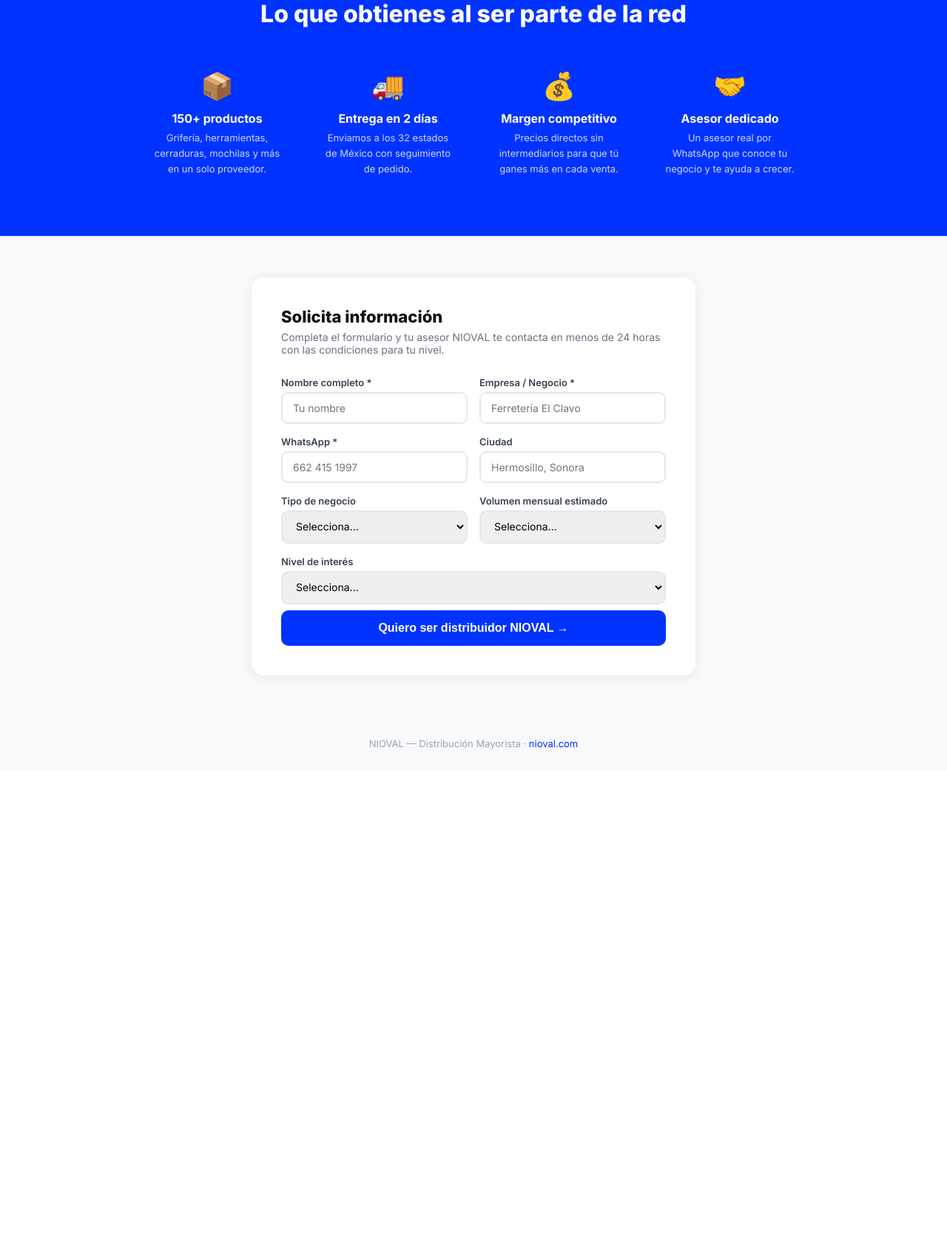
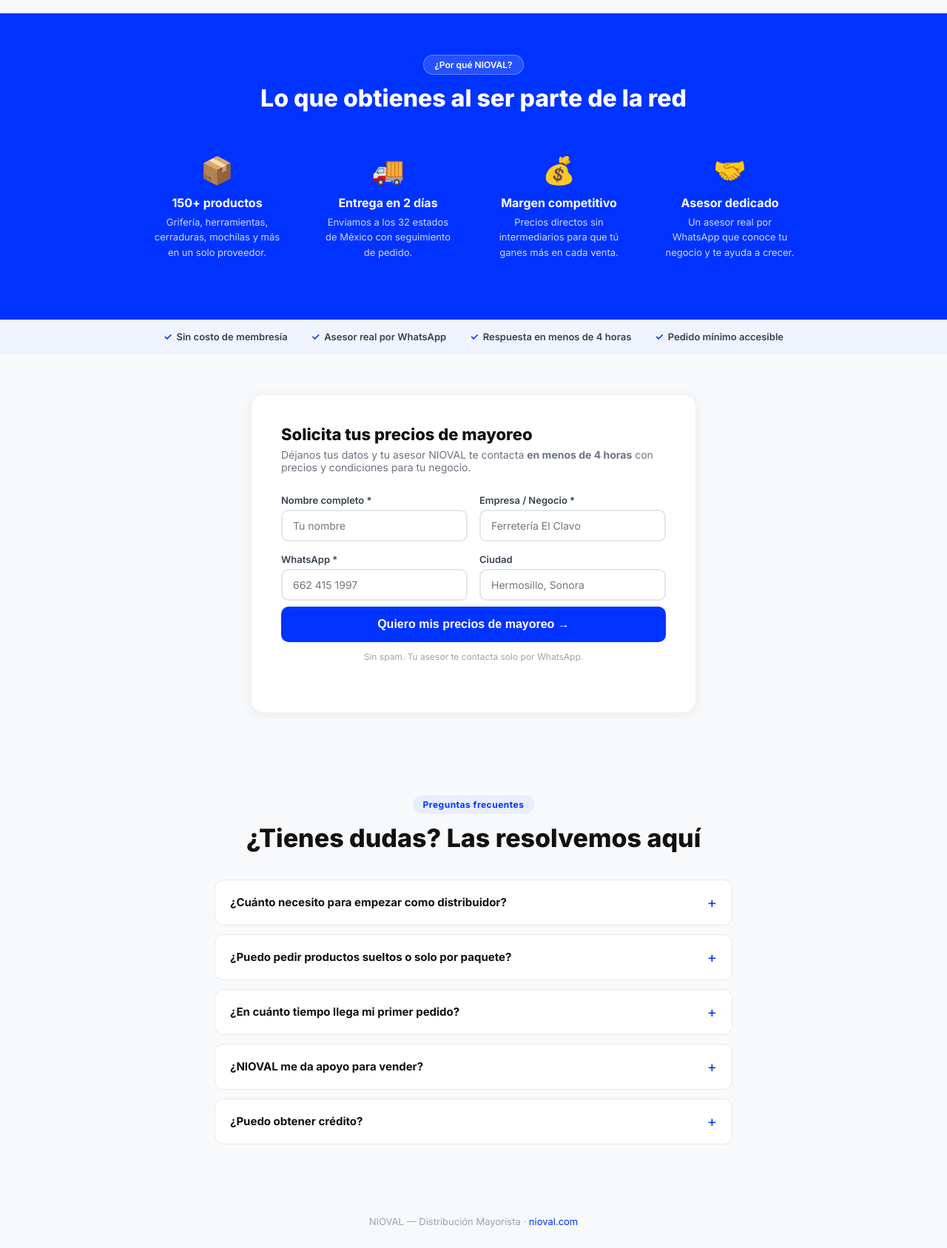
Before and after one commit to luisgarciau03-art/NIOVALWEB, a Flask app: page /distribuidor in a window 1280 px wide. Shown: the part 1321-3008 px from the top of the page at 74% size. Before the commit the page ends 2334 px from the top, so only its background shows below. Run offline with Flask 3, Linux system fonts and the light colour scheme; some libraries are stand-ins or nearby versions.

Commit message:
CRO /distribuidor: stats bar, trust strip, form 4 campos, FAQ section, copy mejorado

```diff
--- a/templates/distribuidor.html
+++ b/templates/distribuidor.html
@@ -77,6 +77,29 @@ input:focus,select:focus{border-color:#0033FF}
 .success p{color:#6b7280;font-size:14px;margin-bottom:20px}
 .wa-btn{display:inline-flex;align-items:center;gap:8px;background:#25D366;color:#fff;padding:13px 24px;border-radius:10px;font-weight:700;font-size:14px;text-decoration:none}
 
+/* STATS BAR */
+.stats-bar{background:#fff;border-bottom:1px solid #e5e7eb;padding:20px 24px}
+.stats-bar-inner{max-width:900px;margin:0 auto;display:flex;justify-content:center;gap:48px;flex-wrap:wrap}
+.stat-item{text-align:center}
+.stat-num{font-size:26px;font-weight:900;color:#0033FF;line-height:1}
+.stat-label{font-size:12px;color:#6b7280;margin-top:4px}
+
+/* TRUST STRIP */
+.trust-strip{background:#f0f4ff;border-top:1px solid #e0e7ff;border-bottom:1px solid #e0e7ff;padding:14px 24px}
+.trust-strip-inner{max-width:900px;margin:0 auto;display:flex;justify-content:center;gap:32px;flex-wrap:wrap}
+.trust-item{display:flex;align-items:center;gap:6px;font-size:13px;font-weight:600;color:#374151}
+.trust-item span{color:#0033FF}
+
+/* FAQ */
+.faq-section{padding:56px 24px;background:#f8f9fb}
+.faq-inner{max-width:700px;margin:0 auto}
+.faq-item{background:#fff;border-radius:12px;margin-bottom:12px;border:1px solid #e5e7eb;overflow:hidden}
+.faq-q{width:100%;text-align:left;padding:18px 20px;background:none;border:none;cursor:pointer;font-size:15px;font-weight:700;color:#111;display:flex;justify-content:space-between;align-items:center;gap:12px;font-family:inherit}
+.faq-q::after{content:'+';font-size:20px;font-weight:400;color:#0033FF;flex-shrink:0;transition:transform .2s}
+.faq-item.open .faq-q::after{transform:rotate(45deg)}
+.faq-a{display:none;padding:0 20px 18px;font-size:14px;color:#374151;line-height:1.7}
+.faq-item.open .faq-a{display:block}
+
 /* FOOTER */
 footer{text-align:center;padding:28px;color:#9ca3af;font-size:13px}
 footer a{color:#0033FF;text-decoration:none}
@@ -105,15 +128,25 @@ height="0" width="0" style="display:none;visibility:hidden"></iframe></noscript>
 
 <!-- HERO -->
 <div class="hero">
-  <span class="hero-tag">Programa de Distribuidores</span>
+  <span class="hero-tag">Programa de Distribuidores NIOVAL</span>
   <h1>Sé el que surte de todo<br><span>en tu zona</span></h1>
-  <p>Herramientas, grifería, cerraduras y más en un solo pedido. Precio directo de mayoreo y un asesor NIOVAL que te acompaña desde el primer día.</p>
+  <p>150+ productos al mayoreo en un solo pedido — herramientas, grifería y cerraduras. Precio directo sin intermediarios y un asesor que te contacta en menos de 4 horas.</p>
   <div class="hero-btns">
     <a href="#solicitud" class="btn-gold">Quiero ser distribuidor →</a>
     <a href="https://api.whatsapp.com/send?phone=526624151997&text=Hola%2C%20quiero%20informaci%C3%B3n%20sobre%20el%20programa%20de%20distribuidores%20NIOVAL." target="_blank" class="btn-wa">
       <svg width="18" height="18" viewBox="0 0 24 24" fill="white"><path d="M17.472 14.382c-.297-.149-1.758-.867-2.03-.967-.273-.099-.471-.148-.67.15-.197.297-.767.966-.94 1.164-.173.199-.347.223-.644.075-.297-.15-1.255-.463-2.39-1.475-.883-.788-1.48-1.761-1.653-2.059-.173-.297-.018-.458.13-.606.134-.133.298-.347.446-.52.149-.174.198-.298.298-.497.099-.198.05-.371-.025-.52-.075-.149-.669-1.612-.916-2.207-.242-.579-.487-.5-.669-.51-.173-.008-.371-.01-.57-.01-.198 0-.52.074-.792.372-.272.297-1.04 1.016-1.04 2.479 0 1.462 1.065 2.875 1.213 3.074.149.198 2.096 3.2 5.077 4.487.709.306 1.262.489 1.694.625.712.227 1.36.195 1.871.118.571-.085 1.758-.719 2.006-1.413.248-.694.248-1.289.173-1.413-.074-.124-.272-.198-.57-.347m-5.421 7.403h-.004a9.87 9.87 0 01-5.031-1.378l-.361-.214-3.741.982.998-3.648-.235-.374a9.86 9.86 0 01-1.51-5.26c.001-5.45 4.436-9.884 9.888-9.884 2.64 0 5.122 1.03 6.988 2.898a9.825 9.825 0 012.893 6.994c-.003 5.45-4.437 9.884-9.885 9.884m8.413-18.297A11.815 11.815 0 0012.05 0C5.495 0 .16 5.335.157 11.892c0 2.096.547 4.142 1.588 5.945L.057 24l6.305-1.654a11.882 11.882 0 005.683 1.448h.005c6.554 0 11.89-5.335 11.893-11.893a11.821 11.821 0 00-3.48-8.413z"/></svg>
       Hablar con asesor
     </a>
+  </div>
+</div>
+
+<!-- STATS BAR -->
+<div class="stats-bar">
+  <div class="stats-bar-inner">
+    <div class="stat-item"><div class="stat-num">150+</div><div class="stat-label">Productos en catálogo</div></div>
+    <div class="stat-item"><div class="stat-num">32</div><div class="stat-label">Estados con entrega</div></div>
+    <div class="stat-item"><div class="stat-num">2 días</div><div class="stat-label">Tiempo de entrega</div></div>
+    <div class="stat-item"><div class="stat-num">1 asesor</div><div class="stat-label">Dedicado a tu negocio</div></div>
   </div>
 </div>
 
@@ -171,12 +204,22 @@ height="0" width="0" style="display:none;visibility:hidden"></iframe></noscript>
   </div>
 </div>
 
+<!-- TRUST STRIP -->
+<div class="trust-strip">
+  <div class="trust-strip-inner">
+    <div class="trust-item"><span>✓</span> Sin costo de membresía</div>
+    <div class="trust-item"><span>✓</span> Asesor real por WhatsApp</div>
+    <div class="trust-item"><span>✓</span> Respuesta en menos de 4 horas</div>
+    <div class="trust-item"><span>✓</span> Pedido mínimo accesible</div>
+  </div>
+</div>
+
 <!-- FORMULARIO -->
 <section class="section" id="solicitud">
   <div class="section-inner">
     <div class="form-wrap">
-      <h2>Solicita información</h2>
-      <p>Completa el formulario y tu asesor NIOVAL te contacta en menos de 24 horas con las condiciones para tu nivel.</p>
+      <h2>Solicita tus precios de mayoreo</h2>
+      <p>Déjanos tus datos y tu asesor NIOVAL te contacta <strong>en menos de 4 horas</strong> con precios y condiciones para tu negocio.</p>
       <div id="form-area">
         <div class="form-grid">
           <div>
@@ -195,38 +238,12 @@ height="0" width="0" style="display:none;visibility:hidden"></iframe></noscript>
             <label>Ciudad</label>
             <input type="text" id="d-ciudad" placeholder="Hermosillo, Sonora">
           </div>
-          <div>
-            <label>Tipo de negocio</label>
-            <select id="d-negocio">
-              <option value="">Selecciona...</option>
-              <option>Ferretería</option>
-              <option>Tlapalería</option>
-              <option>Distribuidora</option>
-              <option>Tienda en línea</option>
-              <option>Otro</option>
-            </select>
-          </div>
-          <div>
-            <label>Volumen mensual estimado</label>
-            <select id="d-volumen">
-              <option value="">Selecciona...</option>
-              <option>Menos de $5,000 MXN</option>
-              <option>$5,000 – $15,000 MXN</option>
-              <option>$15,000 – $50,000 MXN</option>
-              <option>Más de $50,000 MXN</option>
-            </select>
-          </div>
-          <div class="full">
-            <label>Nivel de interés</label>
-            <select id="d-nivel">
-              <option value="">Selecciona...</option>
-              <option>Mayorista</option>
-              <option>Distribuidor</option>
-              <option>No sé aún, quiero información</option>
-            </select>
-          </div>
+          <input type="hidden" id="d-negocio" value="">
+          <input type="hidden" id="d-volumen" value="">
+          <input type="hidden" id="d-nivel" value="">
         </div>
-        <button class="btn-submit" onclick="enviarDistribuidor()">Quiero ser distribuidor NIOVAL →</button>
+        <button class="btn-submit" onclick="enviarDistribuidor()">Quiero mis precios de mayoreo →</button>
+        <p style="text-align:center;font-size:12px;color:#9ca3af;margin-top:12px">Sin spam. Tu asesor te contacta solo por WhatsApp.</p>
       </div>
       <div class="success" id="d-success">
         <h3>¡Solicitud recibida! 🎉</h3>
@@ -236,6 +253,36 @@ height="0" width="0" style="display:none;visibility:hidden"></iframe></noscript>
           Escribir al asesor ahora
         </a>
       </div>
+    </div>
+  </div>
+</section>
+
+<!-- FAQ -->
+<section class="faq-section">
+  <div class="faq-inner">
+    <div style="text-align:center;margin-bottom:36px">
+      <span class="section-tag">Preguntas frecuentes</span>
+      <h2 class="section-title">¿Tienes dudas? Las resolvemos aquí</h2>
+    </div>
+    <div class="faq-item">
+      <button class="faq-q" onclick="toggleFaq(this)">¿Cuánto necesito para empezar como distribuidor?</button>
+      <div class="faq-a">No hay costo de membresía ni cuota de entrada. El requerimiento es un pedido mínimo inicial, que tu asesor te explica según tu nivel (Mayorista o Distribuidor). Si cumples el volumen, entras a la red.</div>
+    </div>
+    <div class="faq-item">
+      <button class="faq-q" onclick="toggleFaq(this)">¿Puedo pedir productos sueltos o solo por paquete?</button>
+      <div class="faq-a">Puedes armar tu pedido con los productos que más se venden en tu zona. No estás obligado a comprar toda la línea. Tu asesor te ayuda a identificar qué productos rotan mejor en tu mercado.</div>
+    </div>
+    <div class="faq-item">
+      <button class="faq-q" onclick="toggleFaq(this)">¿En cuánto tiempo llega mi primer pedido?</button>
+      <div class="faq-a">Enviamos a los 32 estados de México. El tiempo de entrega es de 2 días hábiles a partir de que confirmamos tu pedido y pago. Recibes número de seguimiento por WhatsApp.</div>
+    </div>
+    <div class="faq-item">
+      <button class="faq-q" onclick="toggleFaq(this)">¿NIOVAL me da apoyo para vender?</button>
+      <div class="faq-a">Sí. Cada distribuidor tiene un asesor B2B dedicado que te acompaña desde el primer pedido. Te ayudamos con catálogos, precios sugeridos de reventa y estrategia para los productos que más se venden en ferreterías y tlapalerías.</div>
+    </div>
+    <div class="faq-item">
+      <button class="faq-q" onclick="toggleFaq(this)">¿Puedo obtener crédito?</button>
+      <div class="faq-a">El crédito está disponible para distribuidores del nivel Distribuidor, sujeto a evaluación. Es algo que tu asesor puede gestionar contigo una vez que hayas realizado tus primeros pedidos y se haya establecido la relación comercial.</div>
     </div>
   </div>
 </section>
@@ -251,6 +298,13 @@ height="0" width="0" style="display:none;visibility:hidden"></iframe></noscript>
 </a>
 
 <script>
+function toggleFaq(btn) {
+  const item = btn.closest('.faq-item');
+  const isOpen = item.classList.contains('open');
+  document.querySelectorAll('.faq-item.open').forEach(i => i.classList.remove('open'));
+  if (!isOpen) item.classList.add('open');
+}
+
 async function enviarDistribuidor() {
   const nombre   = document.getElementById('d-nombre').value.trim();
   const empresa  = document.getElementById('d-empresa').value.trim();
```
